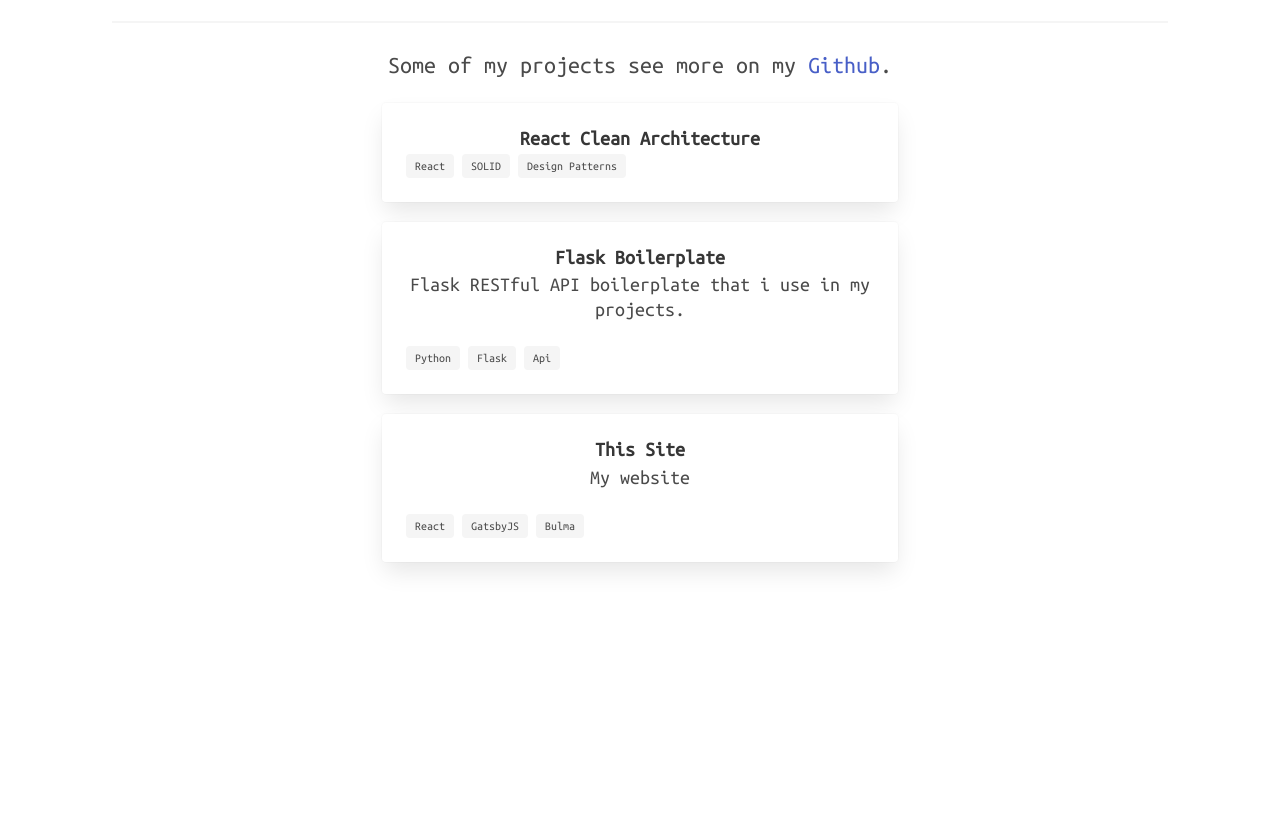
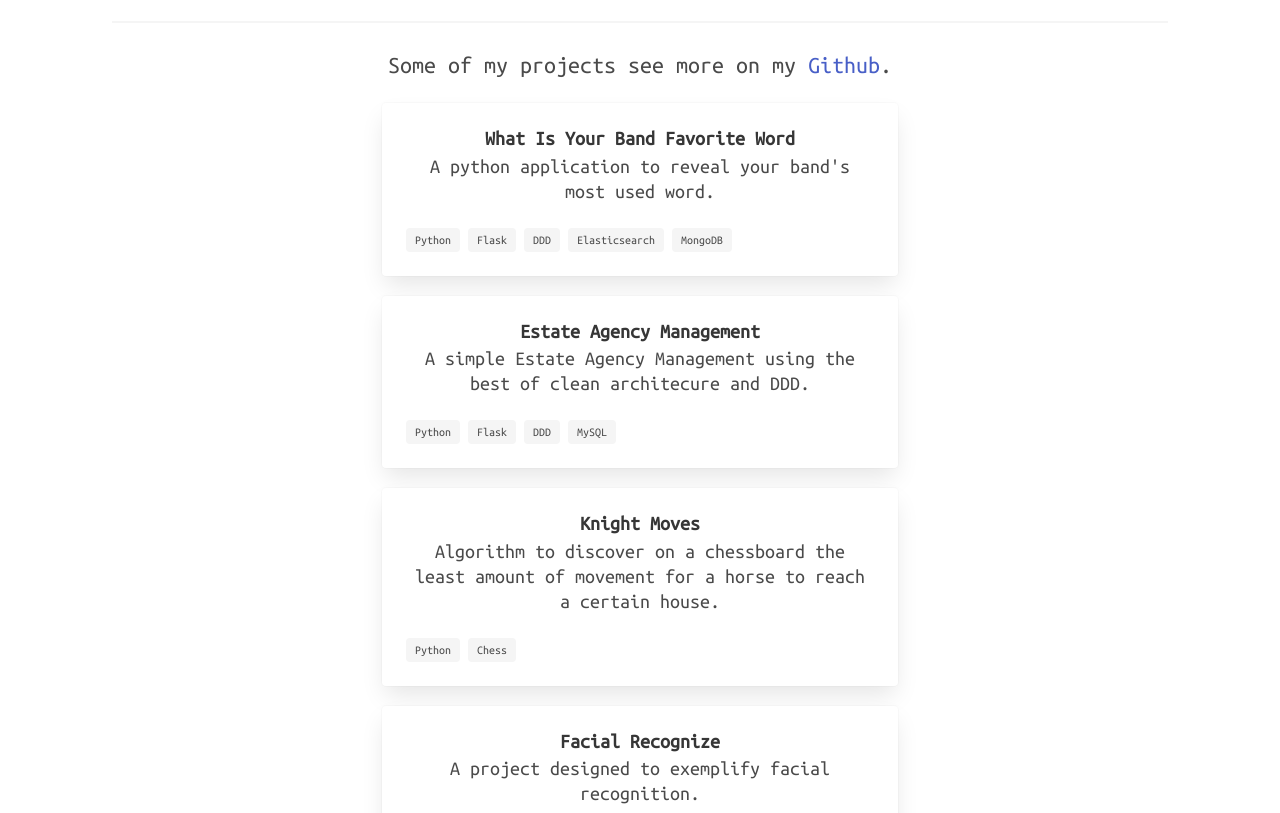
Before and after one commit to LimaGuilherme/my-web, a Gatsby site: page /projects in a window 1280 px wide. Shown: the part 139-952 px from the top of the page. Before the commit the page ends 800 px from the top, so only its background shows below. Built offline with nearby package versions, Linux system fonts and the light colour scheme; Gatsby itself is replaced by a stand-in of ours.

Commit message:
Add projects.

```diff
--- a/src/pages/projects.js
+++ b/src/pages/projects.js
@@ -29,10 +29,28 @@ const Projects =  () => (
       <div className="columns is-centered">
         <div className="column is-half">
           <Card
-            title="React Clean Architecture"
-            subtitle=""
-            link="https://github.com/LimaGuilherme/react-clean-architecture"
-            tags={['React', 'SOLID', 'Design Patterns']}
+            title="What Is Your Band Favorite Word"
+            subtitle="A python application to reveal your band's most used word."
+            link="https://github.com/LimaGuilherme/what-is-your-band-favorite-word-api"
+            tags={['Python', 'Flask', 'DDD', 'Elasticsearch', 'MongoDB']}
+          />
+          <Card
+            title="Estate Agency Management"
+            subtitle="A simple Estate Agency Management using the best of clean architecure and DDD."
+            link="https://github.com/LimaGuilherme/estate-agency-management-api"
+            tags={['Python', 'Flask', 'DDD', 'MySQL']}
+          />
+          <Card
+            title="Knight Moves"
+            subtitle="Algorithm to discover on a chessboard the least amount of movement for a horse to reach a certain house."
+            link="https://github.com/LimaGuilherme/knight-moves"
+            tags={['Python', 'Chess']}
+          />
+          <Card
+            title="Facial Recognize"
+            subtitle="A project designed to exemplify facial recognition."
+            link="https://github.com/LimaGuilherme/facial-recognize"
+            tags={['Python', 'AI']}
           />
           <Card
             title="Flask Boilerplate"
```
